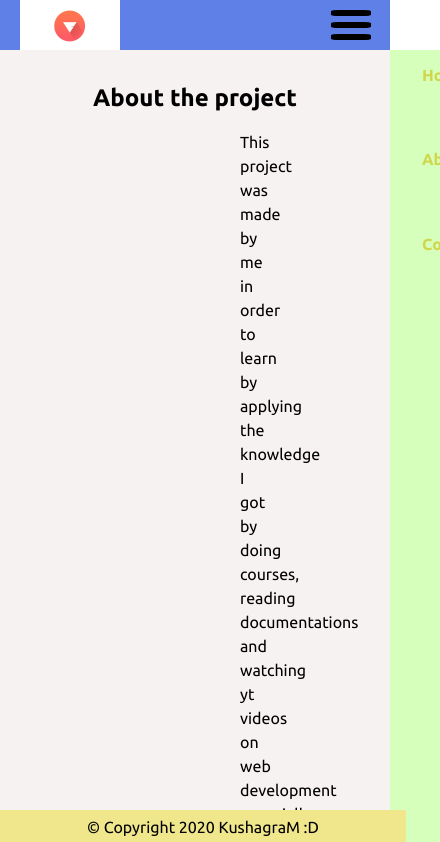
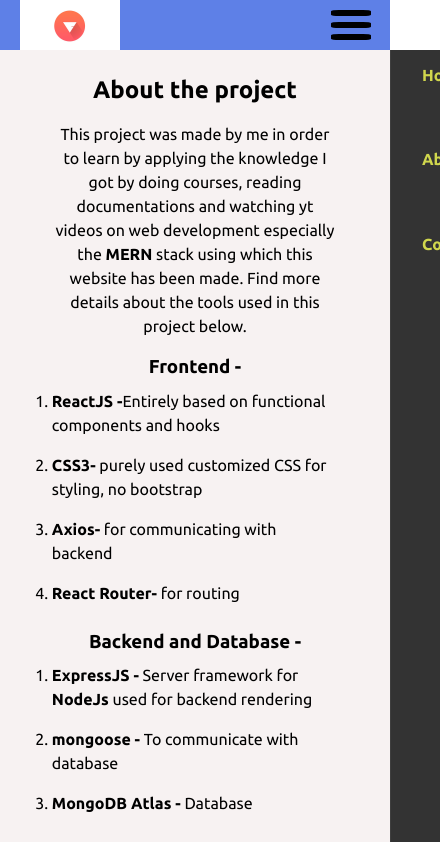
Before and after one commit to Kushagra-Madhukar/SV-Vault-, a React (Create React App) app in the folder react-bank-system/: page /about in a window 390 px wide. Shown: the top 842 px of the page, 440 px wide, since content can reach past the window. Built offline with nearby package versions, Linux system fonts and the light colour scheme.

Commit message:
Added responsiveness, fixed ui bugs

```diff
--- a/react-bank-system/src/App.css
+++ b/react-bank-system/src/App.css
@@ -1,8 +1,5 @@
 .App {
   text-align: center;
-  box-sizing: border-box;
-  margin: 0;
-  padding: 0;
   font-family: 'Ubuntu', sans-serif;
   background-color: rgb(247, 242, 242);
 }
@@ -10,6 +7,12 @@
 .App-logo {
   height: 40vmin;
   pointer-events: none;
+}
+
+* {
+  box-sizing: border-box;
+  margin: 0;
+  padding: 0;
 }
 
 @media (prefers-reduced-motion: no-preference) {
--- a/react-bank-system/src/App.js
+++ b/react-bank-system/src/App.js
@@ -36,7 +36,7 @@
                 </div> */}
             </div>
         </header>
-        <main style={{marginBottom: "2em"}}>
+        <main >
           <Switch>
             <Route exact path="/">
               <Homepage/>
@@ -55,7 +55,7 @@
             </Route>
           </Switch>
         </main>
-        <footer style={{backgroundColor: "khaki", position: "fixed", bottom: "0", width: "100%", padding: "0.5em", zIndex: "50"}}>
+        <footer style={{backgroundColor: "khaki", bottom: "0", width: "100%", padding: "0.5em 0", zIndex: "50", height: "30px"}}>
           <div>&copy; Copyright 2020 KushagraM :D</div>
         </footer>
     </div>
--- a/react-bank-system/src/Pages/Homepage.js
+++ b/react-bank-system/src/Pages/Homepage.js
@@ -7,16 +7,16 @@
 
     return (
         <>
-        <main>
+
             <div className="hm-text-container">
-                <h1>Supervillain Vault</h1>
+                <h1 className="hm-text-head">Supervillain Vault</h1>
                 <p>Are you a supervillain? Have you gotten tired of keeping in check of your finances while fighting with the superheroes? If that's the case then we have news for you.</p>
                 <p>"Supervillain vault" is a non profit organisation dedicated to the cause of providing monetary protection to the hard working supervillains of our universe. We provide you with quick money transfer access and a community support of a large number of supervillains who will have your back when your pockets run out of cash. We are trusted by the pioneers in the supervillain community, "Thanos", "Joker", "Ultron" to name a few.</p>
                 <p>We also provide funding to new and creative ideas of world dominance/destruction put forward by our fellow members. We are empathetic to the cause of all the supervillains to make the world a better barren place. With your dedication and our support we will succeed one day. </p>
                 <p>Our tech team is continuously working on improving the user experience and new updates will be coming in the near future. You can try a demo by clicking on the button below to see how our platform works. </p>
                 <Link to = "/customers"><button className="hm-main-btn">View Customers</button></Link>
             </div>
-        </main>
+
         </>
 
     )
--- a/react-bank-system/src/Pages/Pages.css
+++ b/react-bank-system/src/Pages/Pages.css
@@ -79,7 +79,9 @@
 .burger-open div:nth-of-type(3){
     transform: rotate(-45deg) translateY(-17px);
 }
-
+main{
+    min-height: calc(100vh - 80px);
+}
 @media(max-width: 685px){
     .web-head{
         position: fixed;
@@ -98,7 +100,7 @@
         padding: 0;
         /* width: min(30em, 80%); */
         flex-direction: column;
-        background-color: #ccffaa;
+        background-color: black;
         opacity: 0.8;
         align-items: stretch;
         /* justify-content: space-around; */
@@ -118,7 +120,8 @@
     }
     main{
         margin-top: 50px;
-        padding-top: 1em;
+        /* padding-top: 1em; */
+        /* min-height: 97%; */
     }
     .nav-list-close{
         transform: translateX(100%);
@@ -131,6 +134,11 @@
 .hm-text-container{
     max-width: 40em;
     margin: 0 auto;
+    padding: 1em;
+}
+
+.hm-text-head{
+    margin: 0.4em;
 }
 
 .hm-main-btn{
@@ -162,7 +170,8 @@
 .customers-table-container{
     display: grid;
     grid-template-columns: 1fr 90% 1fr;
-    margin-top: 2em;
+    /* margin-top: 2em; */
+    padding: 1em;
 }
 
 .customer-table {
@@ -202,7 +211,7 @@
     background-color: #c5ce21;
     padding: 1em;
     display: block;
-    height: 100%;
+    min-height:  calc(100vh - 80px);
 }
 
 .cstm-container{
@@ -212,7 +221,7 @@
     background-color: #c5ce21;
     justify-content: space-evenly;
     max-width: 1000px;
-    margin: 1em auto;
+    margin: 0 auto;
 }
 
 .cstm-img-container{
@@ -299,24 +308,70 @@
     font-size: 1rem;
 }
 
+@media(max-width: 880px){
+    .cstm-container{
+        flex-direction: column;
+        align-items: center;
+        justify-content: space-between;
+        padding: 1em;
+        /* height: 100%; */
+    }
+    .cstm-img-container{
+        height: 45%;
+        width: 100%;
+        display: flex;
+    }
+    .cstm-img{
+        max-height: 350px;
+        height: 100%;
+        max-width: 350px;
+        margin: 0 auto;
+        width: 100%;
+        object-fit: cover;
+    }
+    .cstm-content-container{
+        width: 100%;
+        max-width: 350px;
+        height: 45%;
+        margin-top: 1em;
+    }
+    .cstm-form input,
+    .cstm-form select{
+        width: min(50%, 400px);
+    }
+}
+
 /*======================
 ======About.js=============
 ========================*/
 .ab-div{
     line-height: 1.5em;
+    display: flex;
+    flex-direction: column;
+    margin: 0 auto;
+    align-items: center;
+    padding: 1em;
+}
+
+.ab-div h2,
+.ab-div h3,
+.ab-div p{
+    width: min(1000px, 80%);
+    margin: 0.5em;
 }
 
 .ab-ol{
     text-align: left;
     display: block;
-    width: 400px;
+    max-width: 400px;
     margin: 0 auto;
+    width: 80%;
 }
 
 .ab-ol li{
     margin-bottom: 1em;
 }
 
-.ab-p{
-    margin: 0 15em;
-}
+/* .ab-p{ */
+    /* margin: 0 15em;
+} */
```
Also changed, not shown: 2 other files (tests, documents, lock files or other folders).
